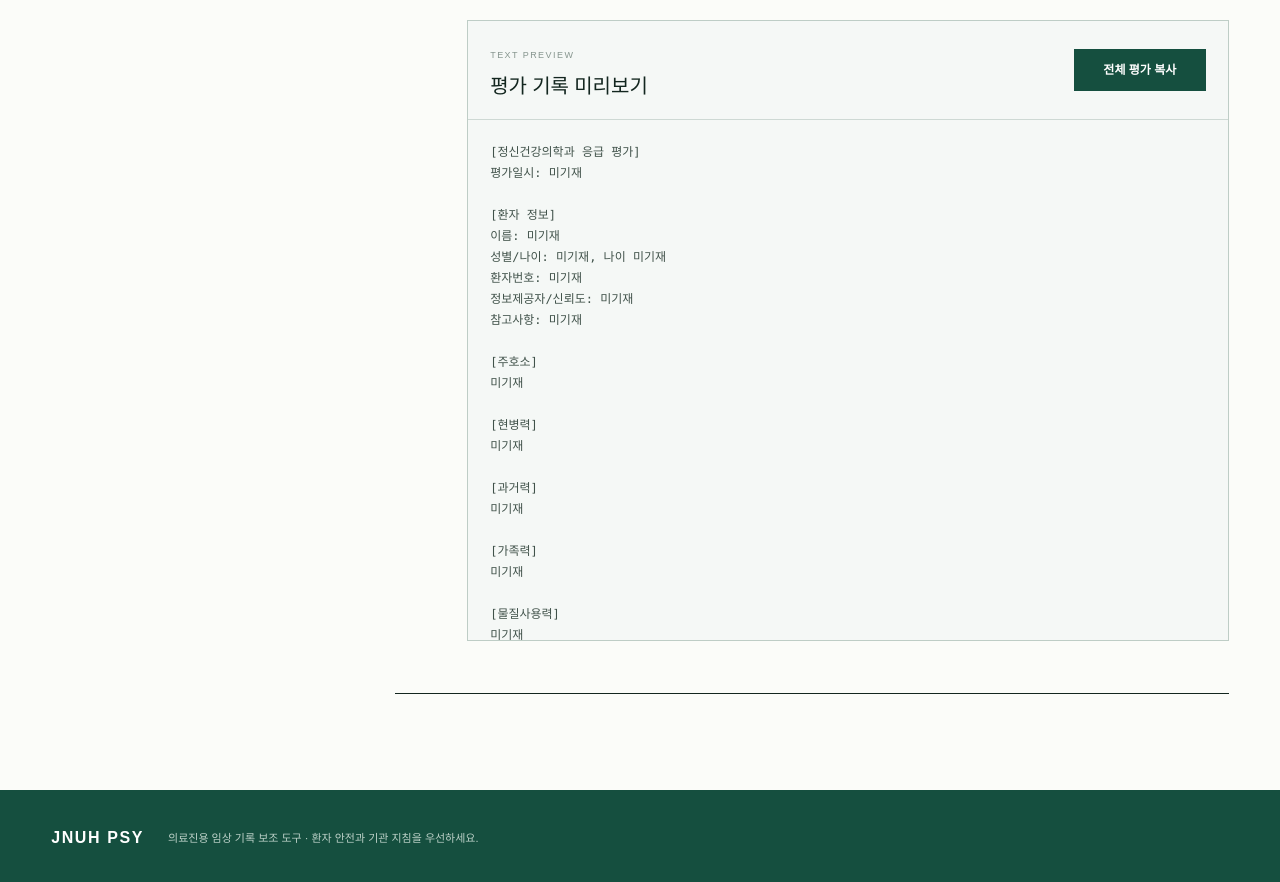
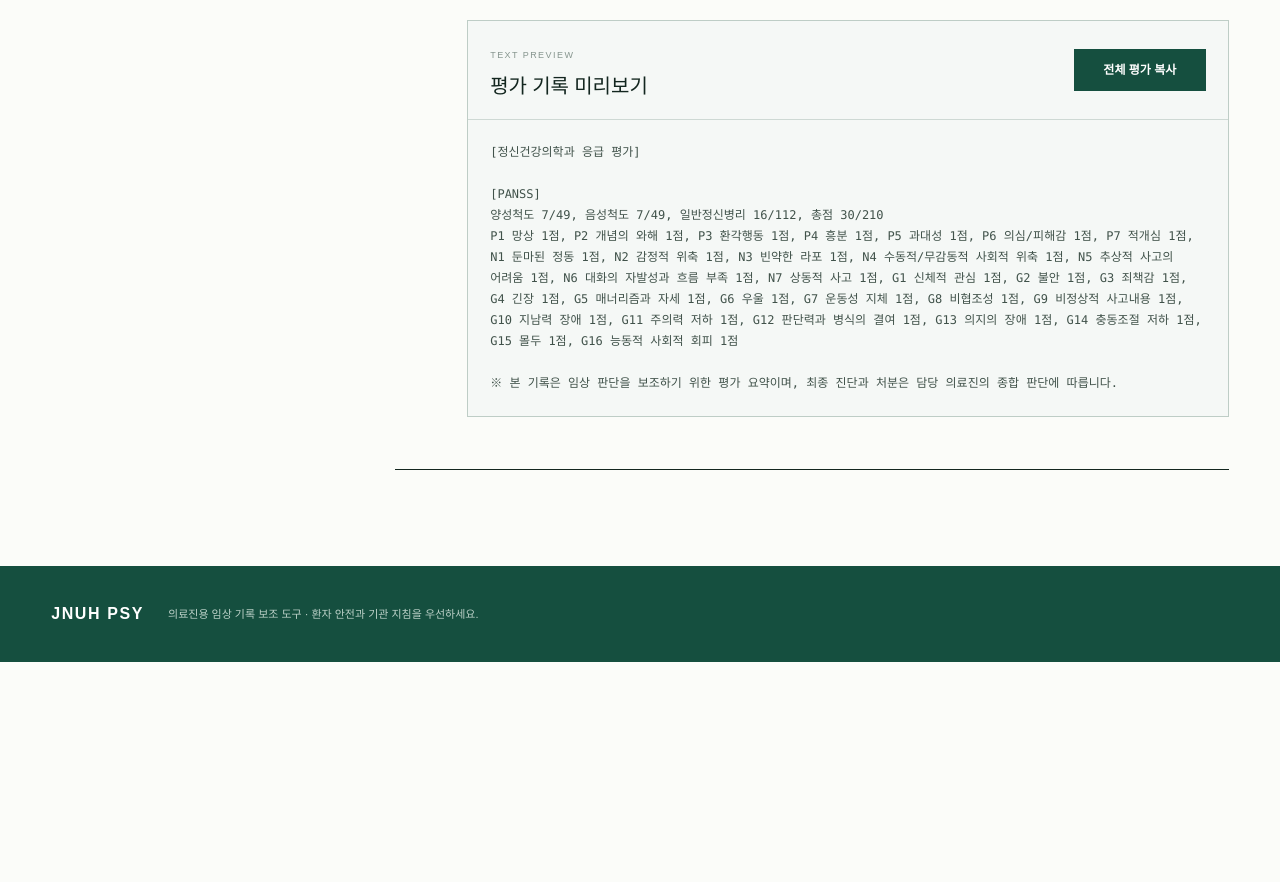
Before and after one commit to len3-max/jnuh-psy-note, a Next.js app: page / in a window 1280 px wide. Shown: the part 10300-11182 px from the top of the page. After the commit the page ends 10962 px from the top, so only its background shows below. Built offline with nearby package versions, Linux system fonts and the light colour scheme.

Commit message:
Hide empty fields from note preview

```diff
--- a/app/page.tsx
+++ b/app/page.tsx
@@ -276,17 +276,62 @@ export default function Home() {
   }, [scores]);
 
   const summaryText = useMemo(() => {
-    const value = (key: string) => form[key]?.trim() || "미기재";
-    const sexAge = [value("sex"), form.age ? `${form.age}세` : "나이 미기재"].join(", ");
-    const mse = MSE_SECTIONS.map((section) => {
-      const selected = mseSelections[section.key]?.join(", ") || "선택 없음";
-      return `- ${section.title}: ${selected}${form[`mse_${section.key}`]?.trim() ? ` / ${form[`mse_${section.key}`].trim()}` : ""}`;
-    }).join("\n");
+    const value = (key: string) => form[key]?.trim();
+    const makeSection = (title: string, lines: Array<string | undefined>) => {
+      const visibleLines = lines.filter((line): line is string => Boolean(line));
+      return visibleLines.length ? `[${title}]\n${visibleLines.join("\n")}` : "";
+    };
+    const sexAge = [
+      value("sex"),
+      value("age") ? `${value("age")}세` : undefined,
+    ].filter(Boolean).join(", ");
+    const mseLines = MSE_SECTIONS.map((section) => {
+      const selected = mseSelections[section.key]?.join(", ");
+      const description = value(`mse_${section.key}`);
+      if (!selected && !description) return undefined;
+      return `- ${section.title}: ${[selected, description].filter(Boolean).join(" / ")}`;
+    });
     const panss = PANSS_ITEMS.map(
       (item) => `${item.code} ${item.name} ${scores[item.code]}점`,
     ).join(", ");
 
-    return `[정신건강의학과 응급 평가]\n평가일시: ${value("assessmentDate")}\n\n[환자 정보]\n이름: ${value("name")}\n성별/나이: ${sexAge}\n환자번호: ${value("patientId")}\n정보제공자/신뢰도: ${value("informant")}\n참고사항: ${value("patientNote")}\n\n[주호소]\n${value("chiefComplaint")}\n\n[현병력]\n${value("presentIllness")}\n\n[과거력]\n${value("pastHistory")}\n\n[가족력]\n${value("familyHistory")}\n\n[물질사용력]\n${value("substanceHistory")}\n\n[Mental Status Examination]\n${mse}\n\n[위험도 평가]\n- 자살사고/계획/의도: ${value("suicideRisk")}\n- 타해사고/위협: ${value("violenceRisk")}\n- 자해·타해 수단 접근성: ${value("meansAccess")}\n- 보호요인: ${value("protectiveFactors")}\n- 종합 위험도: ${value("riskLevel")}\n- 즉시 시행한 안전조치: ${value("safetyPlan")}\n\n[PANSS]\n양성척도 ${totals.positive}/49, 음성척도 ${totals.negative}/49, 일반정신병리 ${totals.general}/112, 총점 ${totals.total}/210\n${panss}\n\n[임상 평가 및 계획]\n진단적 인상: ${value("impression")}\n의학적 감별/검사: ${value("medicalWorkup")}\n치료 및 처분 계획: ${value("plan")}\n평가자: ${value("clinician")}\n\n※ 본 기록은 임상 판단을 보조하기 위한 평가 요약이며, 최종 진단과 처분은 담당 의료진의 종합 판단에 따릅니다.`;
+    const sections = [
+      makeSection("환자 정보", [
+        value("name") ? `이름: ${value("name")}` : undefined,
+        sexAge ? `성별/나이: ${sexAge}` : undefined,
+        value("patientId") ? `환자번호: ${value("patientId")}` : undefined,
+        value("informant") ? `정보제공자/신뢰도: ${value("informant")}` : undefined,
+        value("patientNote") ? `참고사항: ${value("patientNote")}` : undefined,
+      ]),
+      value("chiefComplaint") ? `[주호소]\n${value("chiefComplaint")}` : "",
+      value("presentIllness") ? `[현병력]\n${value("presentIllness")}` : "",
+      value("pastHistory") ? `[과거력]\n${value("pastHistory")}` : "",
+      value("familyHistory") ? `[가족력]\n${value("familyHistory")}` : "",
+      value("substanceHistory") ? `[물질사용력]\n${value("substanceHistory")}` : "",
+      makeSection("Mental Status Examination", mseLines),
+      makeSection("위험도 평가", [
+        value("suicideRisk") ? `- 자살사고/계획/의도: ${value("suicideRisk")}` : undefined,
+        value("violenceRisk") ? `- 타해사고/위협: ${value("violenceRisk")}` : undefined,
+        value("meansAccess") ? `- 자해·타해 수단 접근성: ${value("meansAccess")}` : undefined,
+        value("protectiveFactors") ? `- 보호요인: ${value("protectiveFactors")}` : undefined,
+        value("riskLevel") ? `- 종합 위험도: ${value("riskLevel")}` : undefined,
+        value("safetyPlan") ? `- 즉시 시행한 안전조치: ${value("safetyPlan")}` : undefined,
+      ]),
+      `[PANSS]\n양성척도 ${totals.positive}/49, 음성척도 ${totals.negative}/49, 일반정신병리 ${totals.general}/112, 총점 ${totals.total}/210\n${panss}`,
+      makeSection("임상 평가 및 계획", [
+        value("impression") ? `진단적 인상: ${value("impression")}` : undefined,
+        value("medicalWorkup") ? `의학적 감별/검사: ${value("medicalWorkup")}` : undefined,
+        value("plan") ? `치료 및 처분 계획: ${value("plan")}` : undefined,
+        value("clinician") ? `평가자: ${value("clinician")}` : undefined,
+      ]),
+    ].filter(Boolean);
+
+    const header = [
+      "[정신건강의학과 응급 평가]",
+      value("assessmentDate") ? `평가일시: ${value("assessmentDate")}` : undefined,
+    ].filter(Boolean).join("\n");
+
+    return `${header}\n\n${sections.join("\n\n")}\n\n※ 본 기록은 임상 판단을 보조하기 위한 평가 요약이며, 최종 진단과 처분은 담당 의료진의 종합 판단에 따릅니다.`;
   }, [form, mseSelections, scores, totals]);
 
   const copySummary = async () => {
```
